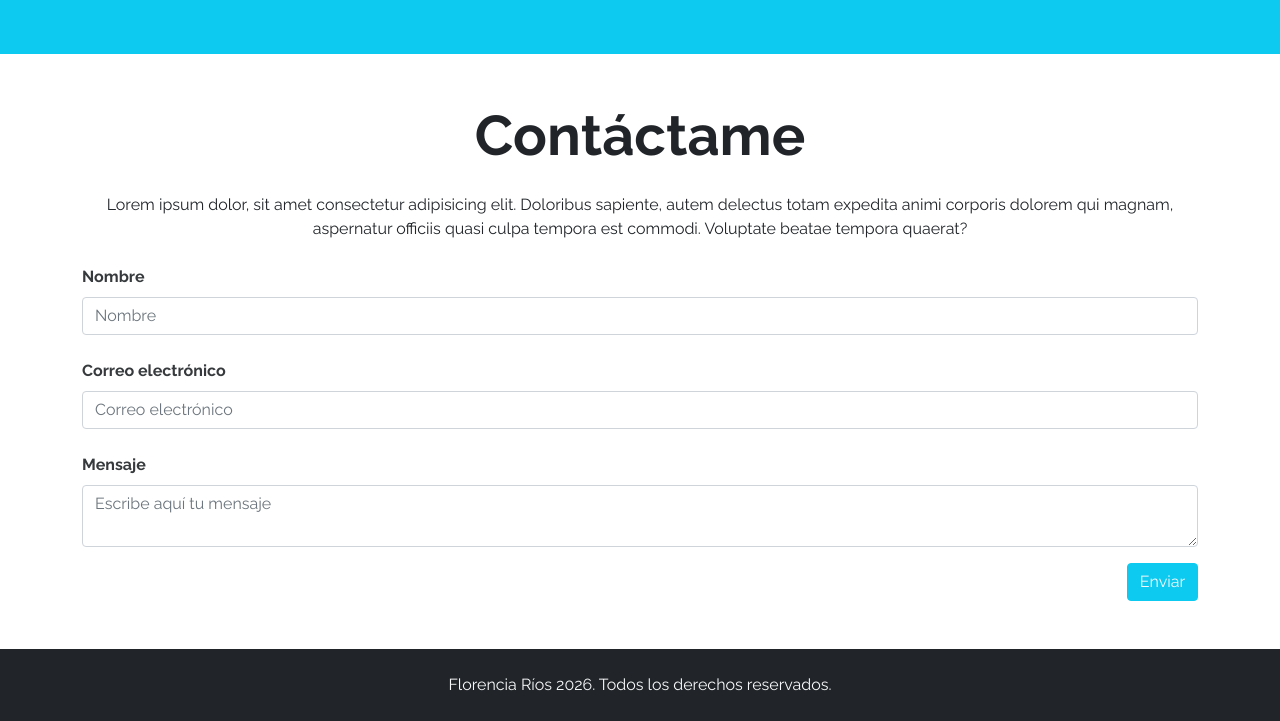
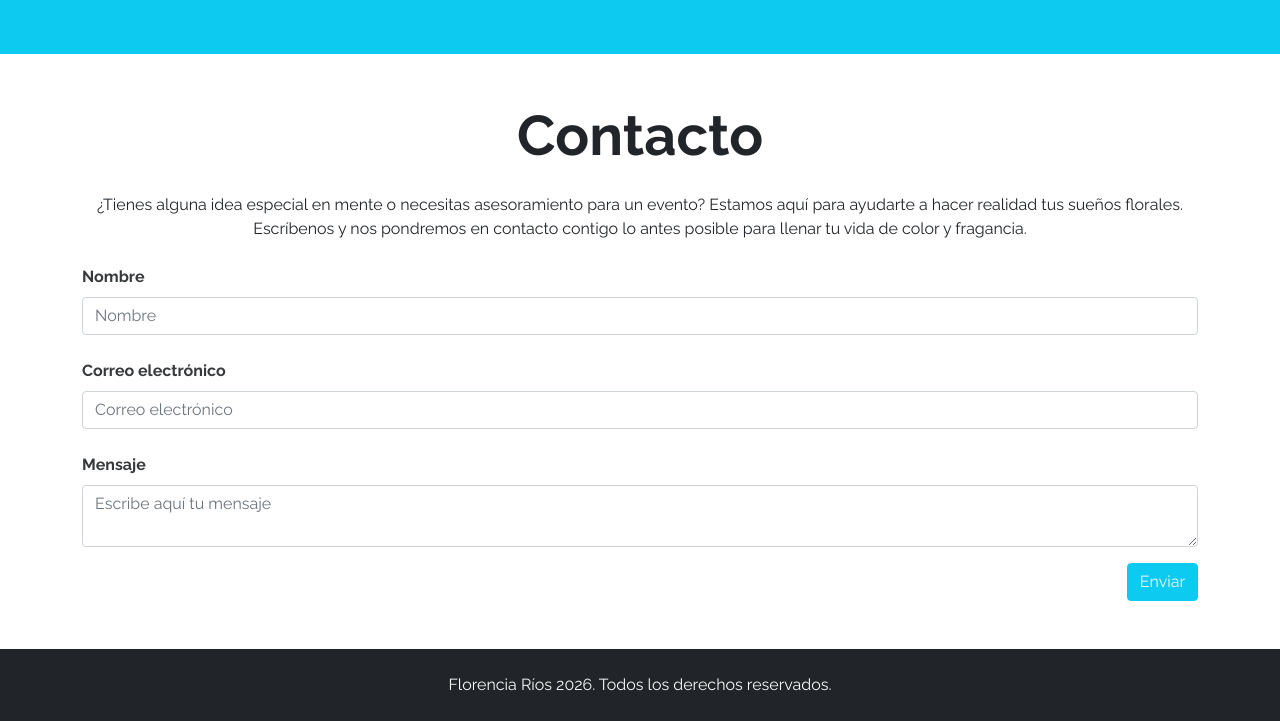
Before and after one commit to youshua-lr/desafio-5-git-hub, a plain HTML site: page index.html in a window 1280 px wide. Shown: the part 2030-2751 px from the top of the page. Drawn offline with nearby package versions, Linux system fonts and the light colour scheme.

Commit message:
cambios en el contacto

```diff
--- a/index.html
+++ b/index.html
@@ -169,13 +169,13 @@
 
     <section id="Contacto" class="container my-5">
 
-        <h2 class="display-4 fw-bold text-center my-4">Contáctame</h2>
+        <h2 class="display-4 fw-bold text-center my-4">Contacto</h2>
 
-        <p class="text-center my-4 d-none d-md-block">Lorem ipsum dolor, sit amet consectetur adipisicing elit.
-            Doloribus
-            sapiente, autem delectus totam expedita
-            animi corporis dolorem qui magnam, aspernatur officiis quasi culpa tempora est commodi. Voluptate beatae
-            tempora quaerat?</p>
+        <p class="text-center my-4 d-none d-md-block">
+            ¿Tienes alguna idea especial en mente o necesitas asesoramiento para un evento? Estamos aquí para ayudarte a
+            hacer realidad tus sueños florales. Escríbenos y nos pondremos en contacto contigo lo antes posible para
+            llenar tu vida de color y fragancia.
+        </p>
 
         <form>
 
```
